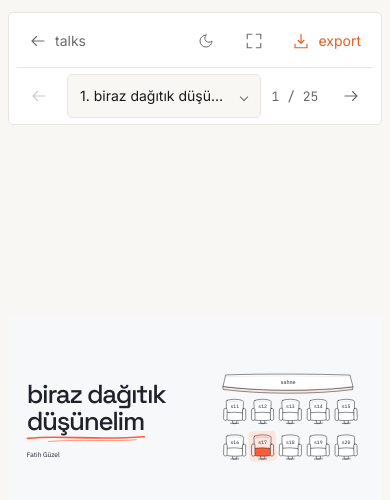
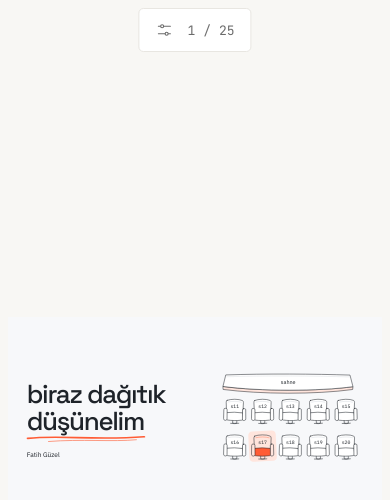
Before and after one commit to fatihguzeldev/fatihguzel.dev, a Next.js app: page /talks/biraz-dagitik-dusunelim in a window 390 px wide. Shown: the top 500 px of the page. Built offline with nearby package versions, Linux system fonts and the light colour scheme.

Commit message:
fix: stabilize touch controls and fit slides on mobile

```diff
--- a/src/features/talks/player/Player.module.css
+++ b/src/features/talks/player/Player.module.css
@@ -2,6 +2,7 @@
   --player-control-space: 4.75rem;
   position: fixed;
   inset: 0;
+  height: 100dvh;
   overflow: hidden;
   background: var(--bg);
   isolation: isolate;
@@ -75,6 +76,13 @@
     --player-control-space: 4.75rem;
   }
 }
+@media (hover: none), (pointer: coarse) {
+  .stage {
+    padding: max(0.5rem, env(safe-area-inset-top))
+      max(0.5rem, env(safe-area-inset-right)) max(0.5rem, env(safe-area-inset-bottom))
+      max(0.5rem, env(safe-area-inset-left));
+  }
+}
 @media print {
   .player {
     display: none;
--- a/src/features/talks/player/controls/PlayerControls.module.css
+++ b/src/features/talks/player/controls/PlayerControls.module.css
@@ -4,6 +4,7 @@
   z-index: 10;
   height: var(--player-control-space);
   padding: max(0.75rem, env(safe-area-inset-top)) 1rem 0;
+  -webkit-tap-highlight-color: transparent;
 }
 .trigger {
   position: absolute;
@@ -38,6 +39,9 @@
   align-items: center;
   gap: 1rem;
   max-width: 80rem;
+  max-height: calc(100dvh - max(0.75rem, env(safe-area-inset-top)) - 0.75rem);
+  overflow-y: auto;
+  overscroll-behavior: contain;
   margin: 0 auto;
   padding: 0.375rem 0.5rem;
   border: 1px solid var(--border);
@@ -85,6 +89,7 @@
     color var(--transition);
 }
 .back {
+  min-width: var(--touch-target);
   padding: 0.5rem 0.75rem;
 }
 .iconButton {
@@ -199,6 +204,13 @@
     border: none;
     padding: 0;
   }
+  .export {
+    width: var(--touch-target);
+    padding-inline: 0;
+  }
+  .export span {
+    display: none;
+  }
   .pages {
     order: 2;
     flex-basis: 100%;
@@ -219,7 +231,7 @@
   }
 }
 
-@media (max-width: 40rem) and (orientation: landscape) {
+@media (orientation: landscape) and (max-height: 32rem) {
   .panel {
     flex-wrap: nowrap;
     gap: 0.5rem;
@@ -250,3 +262,33 @@
     padding-inline: 0;
   }
 }
+
+@media (hover: none), (pointer: coarse) {
+  .region {
+    height: auto;
+    pointer-events: none;
+    padding-inline: max(0.5rem, env(safe-area-inset-left))
+      max(0.5rem, env(safe-area-inset-right));
+  }
+  .trigger,
+  .region[data-open='true'] .panel {
+    pointer-events: auto;
+  }
+  .actions :global(button) {
+    min-width: var(--touch-target);
+    min-height: var(--touch-target);
+  }
+}
+
+@media (hover: none) and (orientation: landscape) and (max-height: 32rem),
+  (pointer: coarse) and (orientation: landscape) and (max-height: 32rem) {
+  .trigger {
+    left: max(0.5rem, env(safe-area-inset-left));
+    transform: none;
+    width: var(--touch-target);
+    padding: 0;
+  }
+  .trigger span {
+    display: none;
+  }
+}
--- a/src/features/talks/player/controls/PlayerControls.tsx
+++ b/src/features/talks/player/controls/PlayerControls.tsx
@@ -11,6 +11,7 @@ import {
   CollapseIcon,
   ExportIcon,
   ControlsIcon,
+  CloseIcon,
 } from '../icons/PlayerIcons'
 import styles from './PlayerControls.module.css'
 
@@ -37,6 +38,11 @@ export function PlayerControls({
   const focusPanel = useRef(false)
   const panelId = 'presentation-controls'
 
+  const closePanel = () => {
+    setOpen(false)
+    requestAnimationFrame(() => trigger.current?.focus())
+  }
+
   useEffect(() => {
     const dismiss = (event: PointerEvent) => {
       if (!region.current?.contains(event.target as Node)) setOpen(false)
@@ -62,19 +68,23 @@ export function PlayerControls({
       onPointerEnter={(event) => {
         if (event.pointerType === 'mouse') setOpen(true)
       }}
-      onPointerLeave={() => {
-        if (!document.activeElement?.matches(':focus-visible')) setOpen(false)
+      onPointerLeave={(event) => {
+        if (
+          event.pointerType === 'mouse' &&
+          !document.activeElement?.matches(':focus-visible')
+        )
+          setOpen(false)
       }}
       onFocus={(event) => {
         if (!trigger.current?.contains(event.target as Node)) setOpen(true)
       }}
       onBlur={(event) => {
-        if (!event.currentTarget.contains(event.relatedTarget)) setOpen(false)
+        if (event.relatedTarget && !event.currentTarget.contains(event.relatedTarget))
+          setOpen(false)
       }}
       onKeyDown={(event) => {
         if (event.key === 'Escape') {
-          setOpen(false)
-          requestAnimationFrame(() => trigger.current?.focus())
+          closePanel()
         }
       }}
     >
@@ -85,6 +95,7 @@ export function PlayerControls({
         aria-label={open ? 'hide presentation controls' : 'show presentation controls'}
         aria-expanded={open}
         aria-controls={panelId}
+        aria-hidden={open}
         tabIndex={open ? -1 : 0}
         onClick={() => {
           focusPanel.current = true
@@ -170,10 +181,20 @@ export function PlayerControls({
             className={styles.export}
             disabled={exporting}
             onClick={onExport}
+            aria-label={exporting ? 'preparing export' : 'export'}
             title="export all slides as pdf"
           >
             <ExportIcon />
             <span>{exporting ? 'preparing…' : 'export'}</span>
+          </button>
+          <button
+            type="button"
+            className={styles.iconButton}
+            aria-label="hide presentation controls"
+            title="hide presentation controls"
+            onClick={closePanel}
+          >
+            <CloseIcon />
           </button>
         </div>
       </nav>
--- a/src/features/talks/player/icons/PlayerIcons.tsx
+++ b/src/features/talks/player/icons/PlayerIcons.tsx
@@ -56,3 +56,11 @@ export function ControlsIcon() {
     </svg>
   )
 }
+
+export function CloseIcon() {
+  return (
+    <svg {...base}>
+      <path d="m6 6 12 12M18 6 6 18" />
+    </svg>
+  )
+}
```
